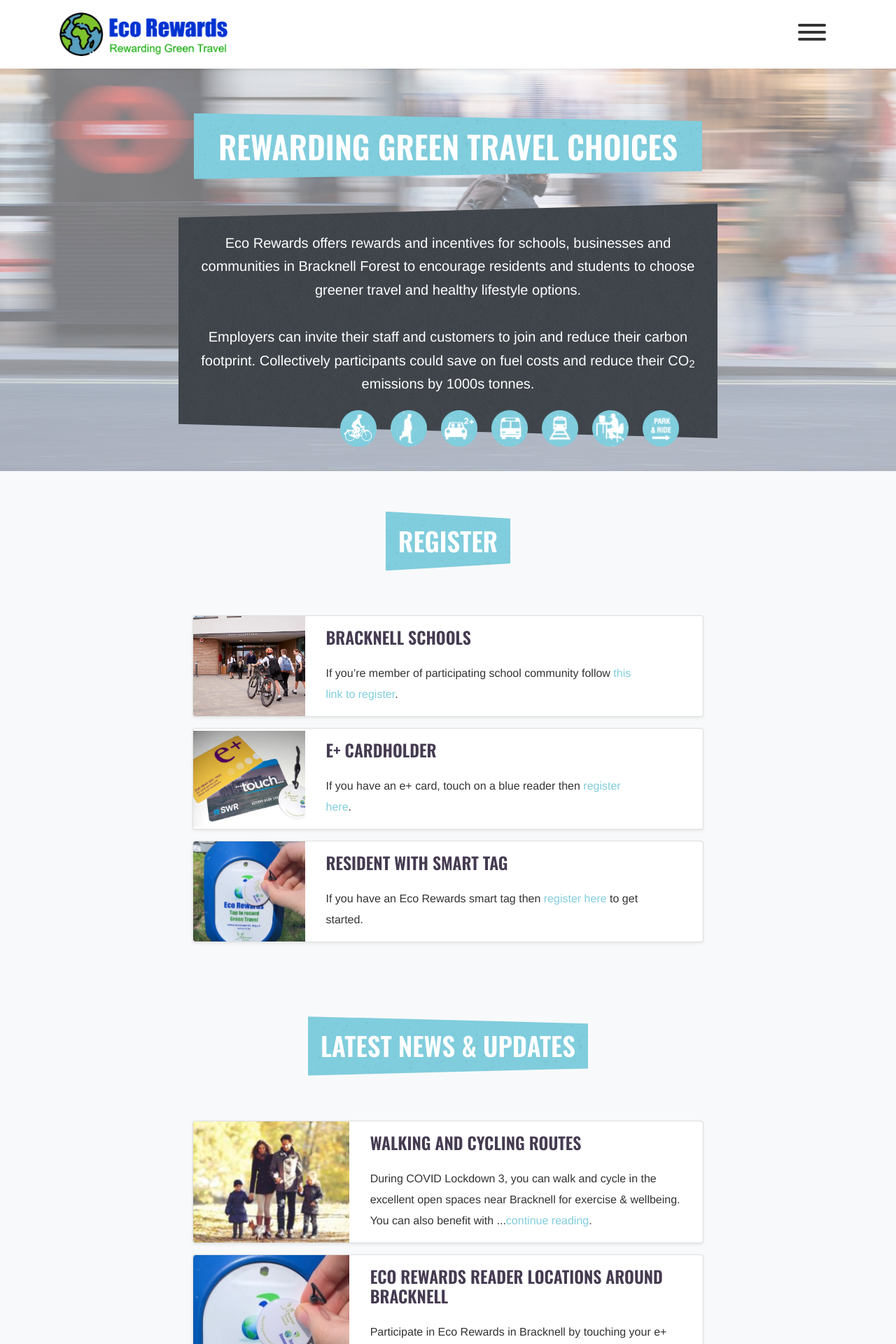
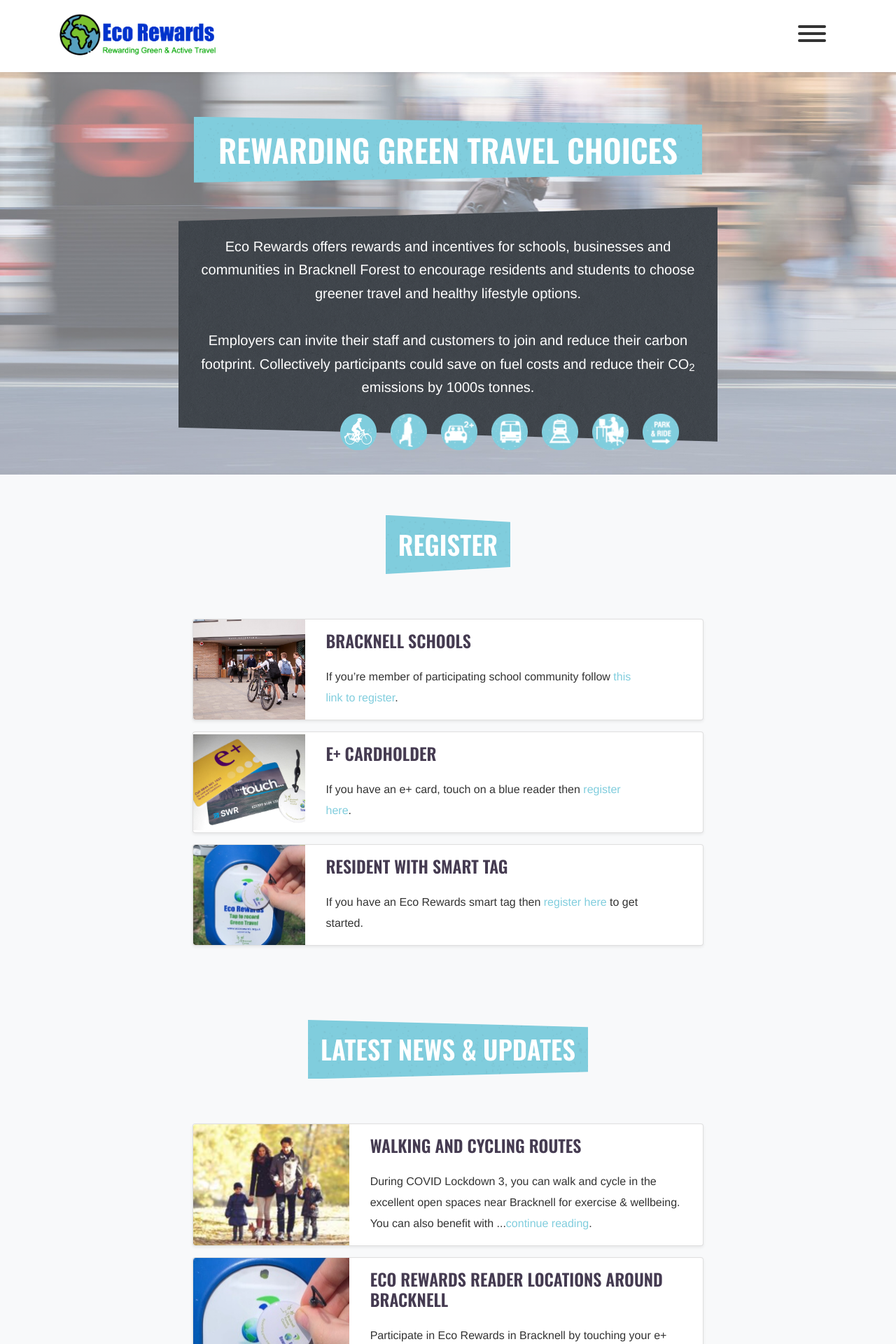
Before and after one commit to EcoRewards/ecorewards.co.uk, a Jekyll site: the page built from bracknell/index.html, in a window 1280 px wide. Shown: the top 1920 px of the page at 70% size. Built offline with Jekyll 4.4.1, drawn with Linux system fonts in a browser that asks for light colours; some web fonts are replaced; comment, search, counter and statistics services are not loaded.

Commit message:
add venture cycling as partner

```diff
--- a/_includes/bracknell-proud.html
+++ b/_includes/bracknell-proud.html
@@ -31,7 +31,7 @@
             <img class="border rounded img-responsive m-auto" alt="Maastran logo" src="{{ site.baseurl }}/assets/image/maastran-logo.jpg" />
           </div>
           <div class="col-md-4 mb-4">
-            <img class="border rounded img-responsive m-auto" alt="Londis logo" src="{{ site.baseurl }}/assets/image/londis-logo.jpg" />
+            <a href="http://www.venturecycling.co.uk"><img class="border rounded img-responsive m-auto" alt="Londis logo" src="{{ site.baseurl }}/assets/image/venture-cycling-logo.png" /></a>
           </div>
         </div>
       </div>
--- a/_includes/header.html
+++ b/_includes/header.html
@@ -2,7 +2,7 @@
   <div class="navbar navbar-light shadow-sm">
     <div class="container d-flex justify-content-between">
       <a href="{{ site.baseurl }}/" class="navbar-brand d-flex align-items-center">
-        <img width="240px" alt="eco rewards logo" src="{{ site.baseurl }}/assets/image/eco-rewards-logo.png" />
+        <img width="240px" alt="eco rewards logo" src="{{ site.baseurl }}/assets/image/eco-rewards-logo3.png" />
         <span class="sr-only">Home</span>
       </a>
       {% include nav.html %}
```
Also changed, not shown: assets/image/eco-rewards-logo3.png (added), assets/image/venture-cycling-logo.png (added).
